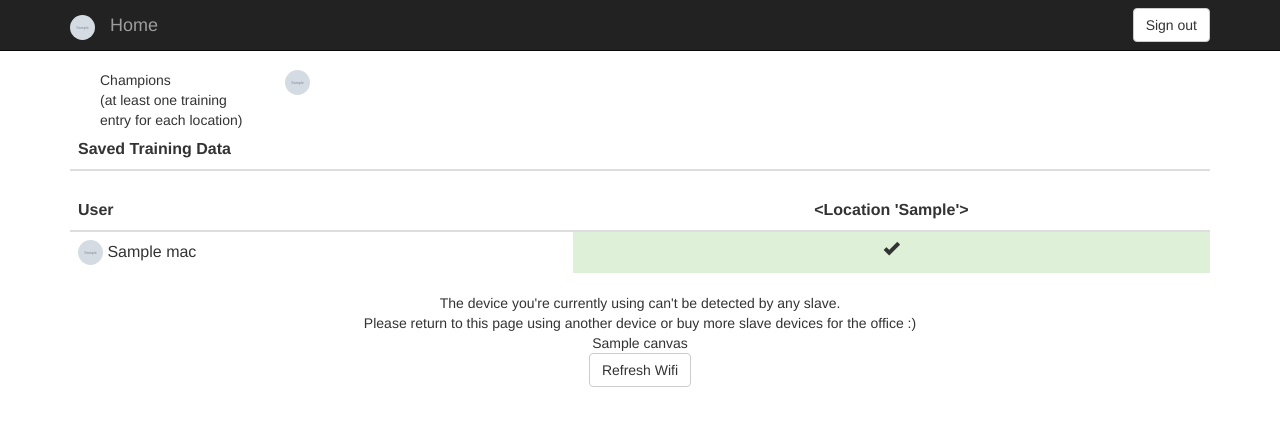
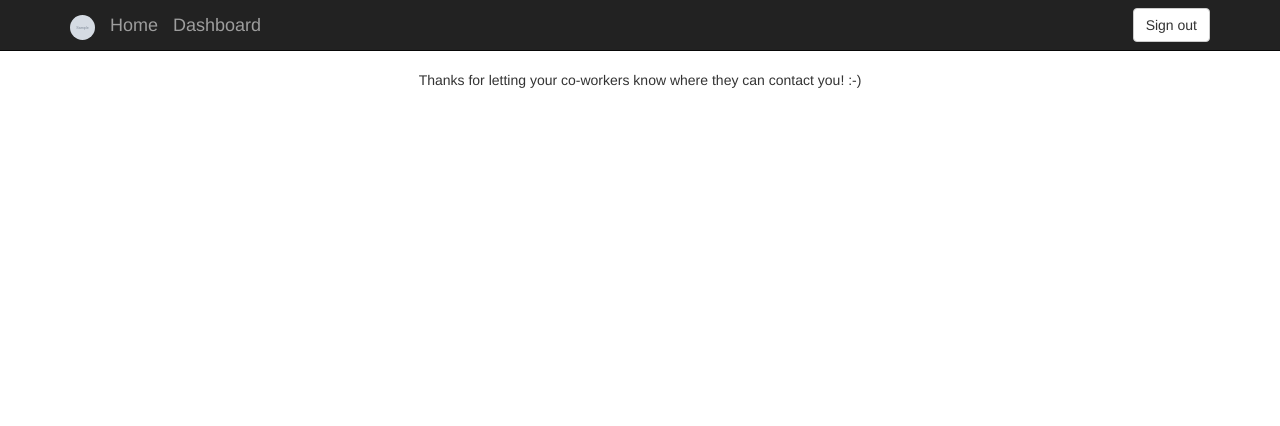
Before and after one commit to futurice/whereareyou, a Flask app: template templates/index.html in a window 1280 px wide. Shown: the top 426 px of the page. Run offline with Flask 2, Linux system fonts and the light colour scheme; tables that the repository leaves empty hold one stand-in row (values such as "Sample post"); the template is opened without the code that fills it: values that come from a table or form of the project are taken from there, most other values are stand-ins (such as "Sample title", 1, 10 or a date in 2020); grey boxes marked "Sample" are stand-in pictures; lists and menus that the app fills with data are empty; parts of the project's set-up code (start-up, migrations or seed data) failed here and were passed over; some libraries are stand-ins or nearby versions.

Commit message:
simplify index page

```diff
--- a/master.py
+++ b/master.py
@@ -165,6 +165,31 @@ def get_context(**params):
 @is_employee
 def index():
     ask_for_adding = False
+    mac = get_mac_from_request(request)
+    user = User.query.filter_by(email=current_user.email).first()
+    if mac is not None and not Device.query.filter_by(user=user, mac=mac).first():
+        ask_for_adding = True
+    return render_template('index.html', **get_context(ask_for_adding=ask_for_adding, mac=mac, email=user.email))
+
+
+@app.route('/add_device', methods=['POST'])
+def add_device():
+    if current_user.is_anonymous:
+        return "Sorry but you must be logged in to add devices."
+    mac = request.form['mac']
+    email = request.form['email']
+    user = User.query.filter_by(email=email).first()
+    if not Device.query.filter_by(user=user, mac=mac).first():
+        db.session.add(Device(mac=mac, user=user))
+        db.session.commit()
+    return redirect(url_for('index'))
+
+
+@app.route('/training')
+@login_required
+@is_employee
+def training():
+    ask_for_adding = False
     client_mac = get_mac_from_request(request)
     if client_mac is not None:
         client_mac = client_mac.upper()
@@ -183,7 +208,7 @@ def index():
         except Exception, e:
             traceback.print_exc(file=sys.stdout)
             print e
-    return render_template('index.html', **get_context(champions=champions,
+    return render_template('training.html', **get_context(champions=champions,
                            training_json=training_json,
                            ask_for_adding=ask_for_adding,
                            locations=locations, mac=client_mac,
@@ -388,7 +413,7 @@ def add_training():
     training_data = get_flattened_training_data()
     if len(training_data) > 0:
         train_models(training_data)
-    return redirect(url_for('index'))
+    return redirect(url_for('training'))
 
 
 if __name__ == "__main__":
--- a/templates/base.html
+++ b/templates/base.html
@@ -6,8 +6,9 @@
 <div style="padding-top: 70px">
     <nav class="navbar navbar-inverse navbar-fixed-top">
         <div class="container">
-            <a class="navbar-brand" href="#"><img alt="{{ user_email }}" class="profile-image img-circle" style="width: 25px; height: 25px" src="{{ avatar_url }}"></a>
-            <a class="navbar-brand" href="#">Home</a>
+            <a class="navbar-brand" href="/"><img alt="{{ user_email }}" class="profile-image img-circle" style="width: 25px; height: 25px" src="{{ avatar_url }}"></a>
+            <a class="navbar-brand" href="/">Home</a>
+            <a class="navbar-brand" href="/dashboard">Dashboard</a>
             <a class="btn btn-default navbar-btn pull-right" href="/logout">Sign out</a>
         </div>
     </nav>
--- a/templates/index.html
+++ b/templates/index.html
@@ -3,109 +3,20 @@
 {% extends "base.html" %}
 
 {% block content %}
-  {% with champions=champions %}
-      {% include "champions.html" %}
-  {% endwith %}
-
-  {% with locations=locations, training_json=training_json %}
-      {% include "training_table.html" %}
-  {% endwith %}
-
   <center>
     {% if ask_for_adding %}
-    Are you currently here? <b>{{ current_location }}</b></br>
-    Please tell me where you currently are:
-    <form action="add_training" method="POST" role="form" class="form-horizontal">
-      <div class="form-group">
+      To let your co-workers know where you are please click here:
+      <form action="add_device" method="POST" role="form" class="form-horizontal">
         <input type="hidden" name="mac" value="{{ mac }}">
-        {% for l in locations %}
-          <div class="radio">
-            <label>
-              <input type="radio" name="location" value="{{ l }}">
-              {{ l }}
-            </label>
-          </div>
-        {% endfor %}
-      </div>
-      <div class="form-group">
-        <div class="col-sm-offset-2 col-sm-10">
-          <button type="submit" class="btn btn-default">Add</button>
-        </div>
-      </div>
-    </form>
-  {% else %}
-  The device you're currently using can't be detected by any slave.</br>
-  Please return to this page using another device or buy more slave devices for the office :)
-  {% endif %}
-  {% if mac %}
-  <html>
-    <head>
-      <script type="text/javascript" src="/smoothie.js"></script>
-      <script type="text/javascript">
-        function setup() {
-          createTimeline()
-        }
-
-        function getMeasurementValue(last_seen, power) {
-          if (Math.floor(Date.now() / 1000) - last_seen < MAX_AGE) {
-            return (new Date().getTime(), power);
-          } else {
-            return (new Date().getTime(), -100);
-          }
-        }
-
-        function createTimeline() {
-          SLAVES = {{ slave_ids | safe }};
-          MAX_AGE = 5 * 60;
-          charts = {};
-          macTimeLines = {};
-          macColors = {};
-
-          for(var slaves_index = 0; slaves_index < SLAVES.length; slaves_index++) {
-            slave_id = SLAVES[slaves_index];
-            charts[slave_id] = new SmoothieChart({millisPerPixel:300, minValue:-100, maxValue:0});
-            macTimeLines[slave_id] = {};
-          }
-
-          setInterval(function() {
-            $.getJSON( "/status", function( data ) {
-              for(var i = 0; i < data.length; i++) {
-                if (data[i]['mac'] != '{{ mac }}')
-                  continue;
-                for(var measurement_index = 0; measurement_index < data[i]['measurements'].length; measurement_index++) {
-                  slave_id = data[i]['measurements'][measurement_index]['slave_id'];
-                  mac = data[i]['mac'];
-                  if (!macTimeLines[slave_id].hasOwnProperty(mac)) {
-                    macTimeLines[slave_id][mac] = new TimeSeries();
-                    if(!macColors.hasOwnProperty(mac)) {
-                      macColors[mac] = '#'+(Math.random()*0xFFFFFF<<0).toString(16);
-                    }
-                    charts[slave_id].addTimeSeries(macTimeLines[slave_id][mac], { strokeStyle: macColors[mac], lineWidth: 4 });
-                  }
-                  if (Math.floor(Date.now() / 1000) - data[i]['measurements'][measurement_index]['last_seen'] < MAX_AGE) {
-                    macTimeLines[slave_id][mac].append(new Date().getTime(), data[i]['measurements'][measurement_index]['power']);
-                  } else {
-                    macTimeLines[slave_id][mac].append(new Date().getTime(), -100);
-                  }
-                }
-              }
-            });
-          }, 2500);
-          for(var slaves_index = 0; slaves_index < SLAVES.length; slaves_index++) {
-            slave_id = SLAVES[slaves_index];
-            charts[slave_id].streamTo(document.getElementById("chart-" + slave_id), 500);
-          }
-        }
-      </script>
-    </head>
-    <center>
-      {% for canvas in canvases %}
-        {{ canvas | safe }}
-      {% endfor %}
-    </center>
-    <button id="refresh" class="btn btn-default">Refresh Wifi</button>
-    </body>
-  </html>
-  {% endif %}
-</center>
+        <input type="hidden" name="email" value="{{ email }}">
+        <button type="submit" class="btn btn-default">I want to participate in this awesome tool</button>
+      </form>
+    {% else %}
+      {% if mac %}
+        Thanks for letting your co-workers know where they can contact you! :-)
+      {% else %}
+        We can't determine your MAC address. Are you in the correct network?
+      {% endif %}
+    {% endif %}
+  </center>
 {% endblock %}
```
Also changed, not shown: templates/training.html (added, +110 -0 lines).
